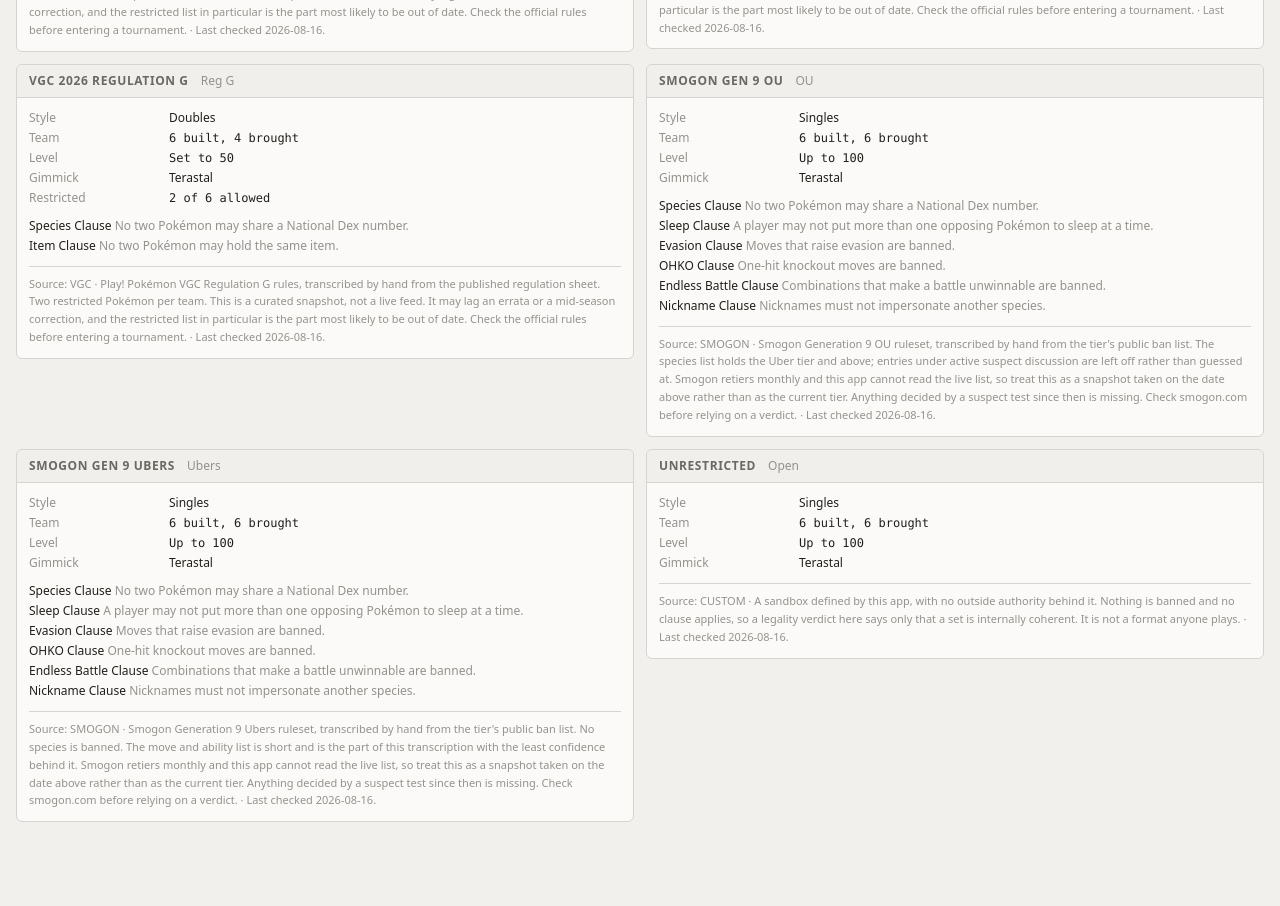
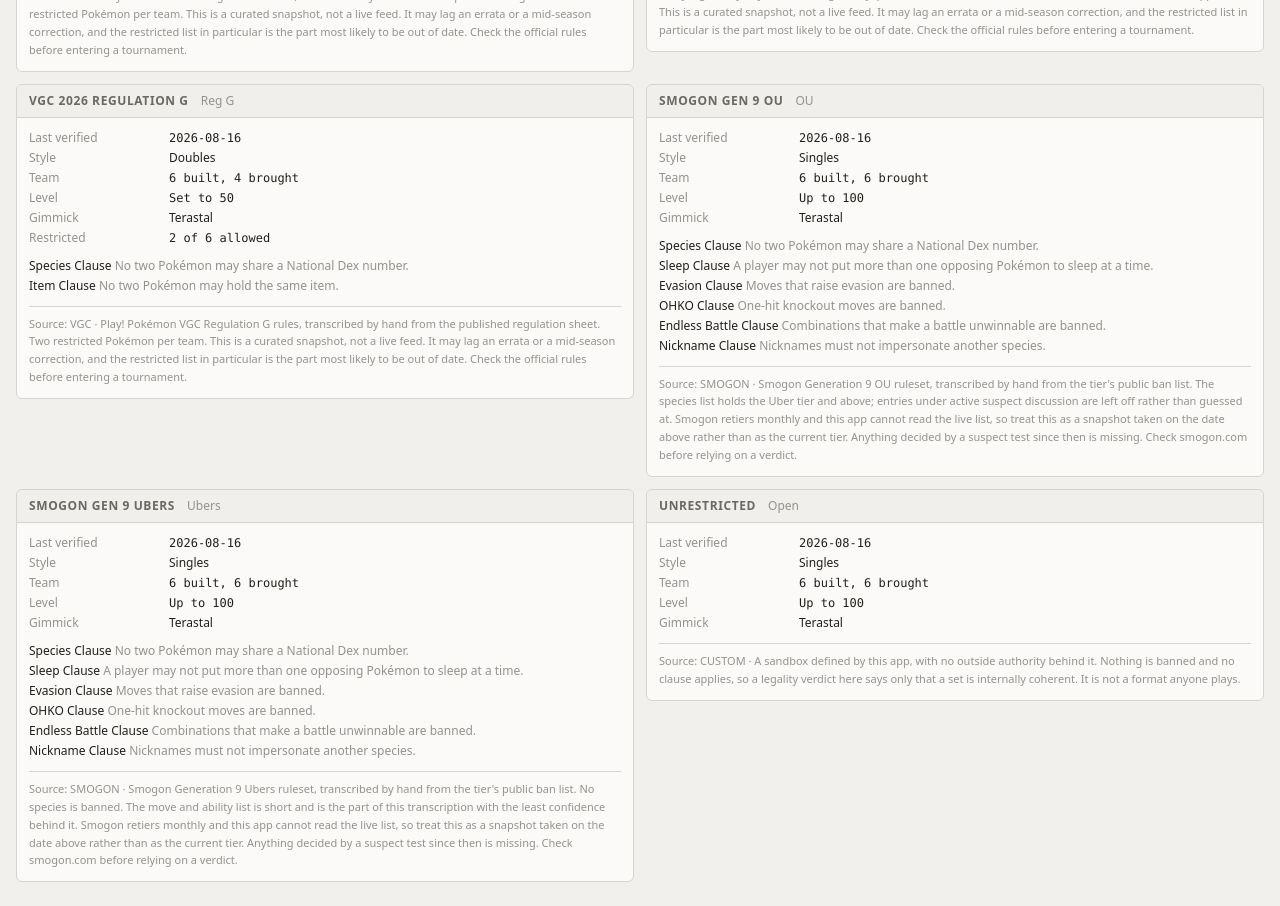
Before and after one commit to mgballou/someones-pc-teambuilder, a Next.js app in the folder apps/web/: page /formats in a window 1280 px wide. Shown: the part 400-1306 px from the top of the page. Before the commit the page ends 1246 px from the top, so only its background shows below. Built offline with nearby package versions, Linux system fonts and the light colour scheme; no server answers.

Commit message:
Lead the format table with the date its rules were checked

```diff
--- a/apps/web/src/app/formats/page.tsx
+++ b/apps/web/src/app/formats/page.tsx
@@ -7,6 +7,10 @@
  * Formats are code, not rows, and every one shows where its rules came from.
  * This page exists so that source is inspectable rather than buried behind a
  * verdict. CLAUDE.md §Honesty rules.
+ *
+ * The verification date leads the key/value table rather than trailing the
+ * source note. It answers the question the page is asked — were these rules
+ * checked by hand, and when — and at the bottom nobody read it.
  */
 export default function FormatsPage() {
   const formats = dex().allFormats()
@@ -27,6 +31,9 @@
           <li key={format.id}>
             <Panel title={format.name} subtitle={format.shortName}>
               <dl className="grid grid-cols-[8rem_1fr] gap-x-3 gap-y-1 text-xs">
+                <dt className="text-text-faint">Last verified</dt>
+                <dd className="num">{format.source.verifiedOn}</dd>
+
                 <dt className="text-text-faint">Style</dt>
                 <dd className="capitalize">{format.style}</dd>
 
@@ -67,8 +74,7 @@
               )}
 
               <SourceNote>
-                Source: {format.source.authority.toUpperCase()} · {format.source.citation} · Last
-                checked {format.source.verifiedOn}.
+                Source: {format.source.authority.toUpperCase()} · {format.source.citation}
               </SourceNote>
             </Panel>
           </li>
```
